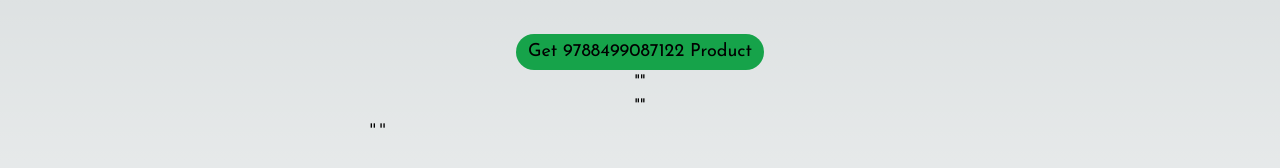
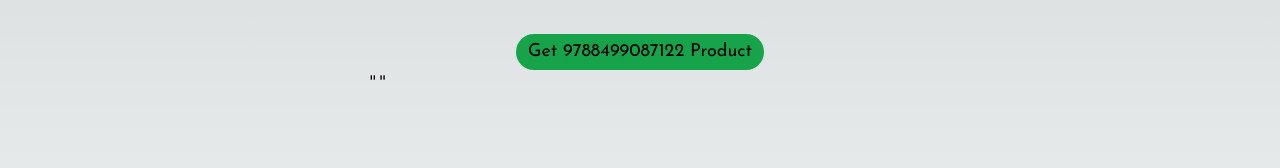
Before and after one commit to alexcanHamelyn/webview-test, a Next.js app: page / in a window 1280 px wide. Shown: the part 151-319 px from the top of the page. Built offline with nearby package versions, Linux system fonts and the light colour scheme.

Commit message:
try localstorage from webview

```diff
--- a/src/app/api/product/route.ts
+++ b/src/app/api/product/route.ts
@@ -3,7 +3,11 @@ import { NextResponse } from "next/server";
 
 export async function GET(request: Request) {
     const customHeader = request.headers.get("H-shop-token");
-    const token = customHeader ?? "";
+    const token = customHeader;
+
+    if (!token) {
+        return NextResponse.json({ message: "No token found" }, { status: 500 });
+    }
 
     const decoded = jwtDecode(token);
 
--- a/src/app/page.tsx
+++ b/src/app/page.tsx
@@ -4,23 +4,21 @@ import axios from "axios";
 import { useEffect, useState } from "react";
 
 export default function Home() {
-  const [type, setType] = useState('');
-  const [data, setData] = useState('');
   const [result, setResult] = useState('');
   useEffect(() => {
     window.addEventListener('message', (event) => {
-      const { type, data } = event.data;
+      const { data } = event.data;
 
-      if (type && data) {
-        setType(type);
-        setData(data);
+      if (data) {
+        window.localStorage.setItem("token", data);
       }
     });
   }, []);
 
   const handleClick = async () => {
     try {
-      axios.defaults.headers.common["H-shop-token"] = data;
+      const token = window.localStorage.getItem("token");
+      axios.defaults.headers.common["H-shop-token"] = token;
       // 9788499087122
       const res = await axios.get("https://webview-test-kappa.vercel.app/api/product");
       setResult(res.data);
@@ -41,10 +39,6 @@ export default function Home() {
       <div className="mt-10">
         <button onClick={handleClick} className="px-3 py-1 bg-green-600 rounded-full text-lg">Get 9788499087122 Product</button>
       </div>
-      <div>
-        <p>{JSON.stringify(data)}</p>
-        <p>{JSON.stringify(type)}</p>
-      </div>
       <div className="w-full flex flex-row justify-center items-center">
         <div className="w-1/2"><pre><code>{JSON.stringify(result, null, 2)}</code></pre></div>
       </div>
```
